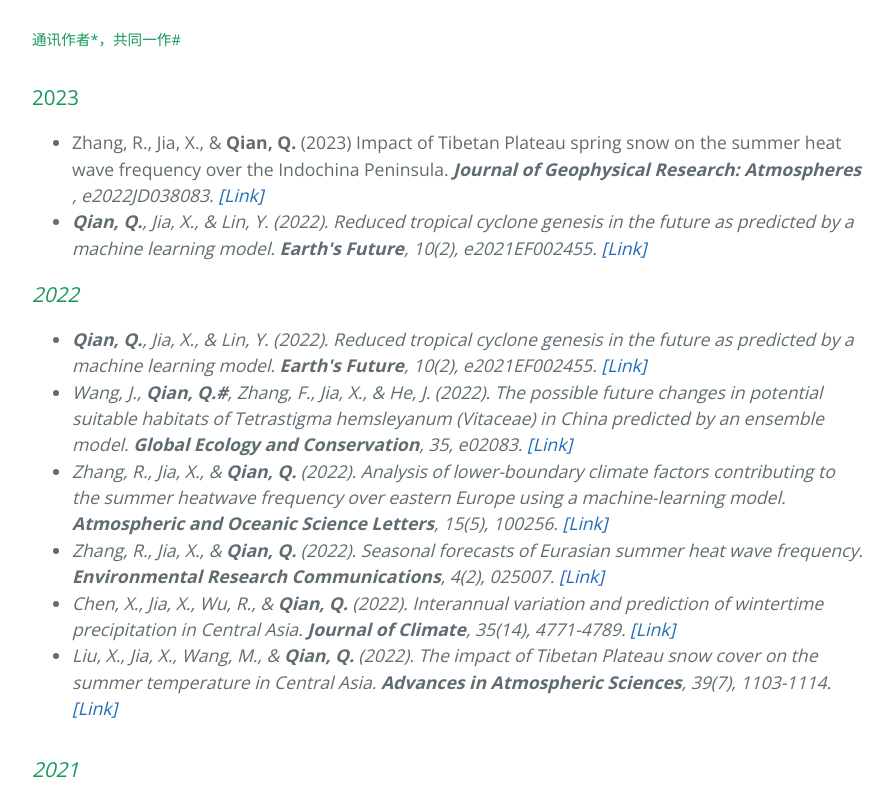
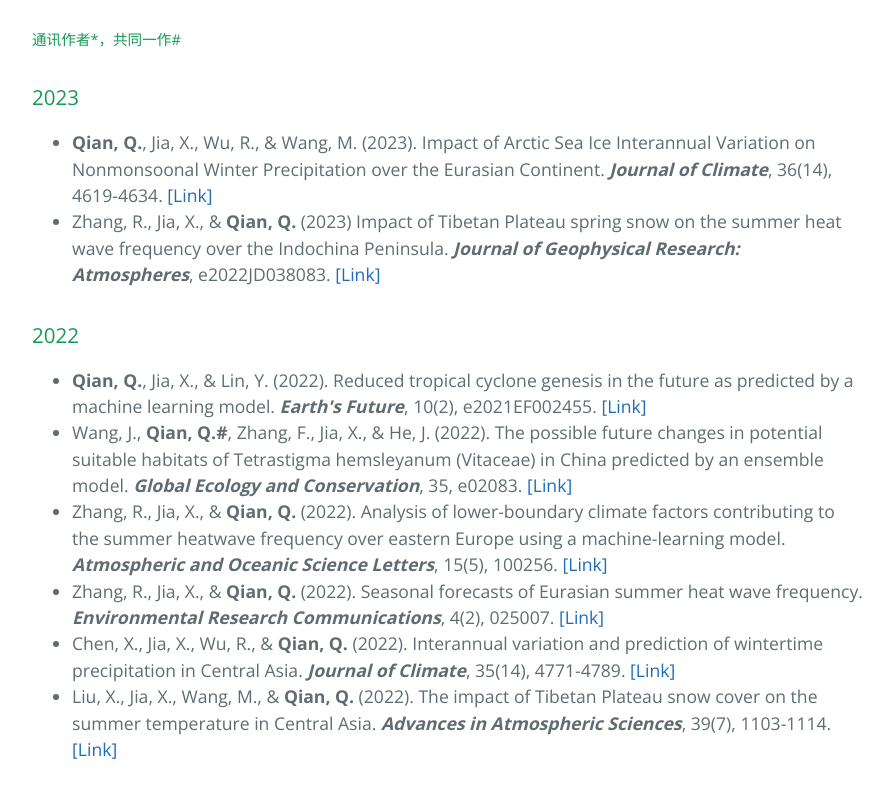
Before and after one commit to QQFRaphael/QQFRaphael.github.io, a website: page index.html in a window 1280 px wide. Shown: the part 1104-1895 px from the top of the page, without its empty margins (192-1086 px from the left). Drawn offline with nearby package versions, Linux system fonts and the light colour scheme.

Commit message:
Update index.html

```diff
--- a/index.html
+++ b/index.html
@@ -57,9 +57,8 @@
       <a id="user-content-header-1" class="anchor" href="#header-1" aria-hidden="true"><span class="octicon octicon-link"></span></a>2023</h3>
 
       <ul class="task-list">
-      <li>Zhang, R., Jia, X., & <b>Qian, Q.</b> (2023) Impact of Tibetan Plateau spring snow on the summer heat wave frequency over the Indochina Peninsula. <b><i>Journal of Geophysical Research: Atmospheres</b></li>, e2022JD038083. <a href="https://agupubs.onlinelibrary.wiley.com/doi/abs/10.1029/2022JD038083" target="_blank">[Link]</a></li>
-
-      <li><b>Qian, Q.</b>, Jia, X., & Lin, Y. (2022). Reduced tropical cyclone genesis in the future as predicted by a machine learning model. <b><i>Earth's Future</b></i>, 10(2), e2021EF002455. <a href="https://agupubs.onlinelibrary.wiley.com/doi/full/10.1029/2021EF002455" target="_blank">[Link]</a></li>
+      <li><b>Qian, Q.</b>, Jia, X., Wu, R., & Wang, M. (2023). Impact of Arctic Sea Ice Interannual Variation on Nonmonsoonal Winter Precipitation over the Eurasian Continent. <b><i>Journal of Climate</i></b>, 36(14), 4619-4634. <a href="https://journals.ametsoc.org/view/journals/clim/36/14/JCLI-D-22-0634.1.xml" target="_blank">[Link]</a></li>
+      <li>Zhang, R., Jia, X., & <b>Qian, Q.</b> (2023) Impact of Tibetan Plateau spring snow on the summer heat wave frequency over the Indochina Peninsula. <b><i>Journal of Geophysical Research: Atmospheres</b></i>, e2022JD038083. <a href="https://agupubs.onlinelibrary.wiley.com/doi/abs/10.1029/2022JD038083" target="_blank">[Link]</a></li>
       </ul>
 
       <h3>
```
